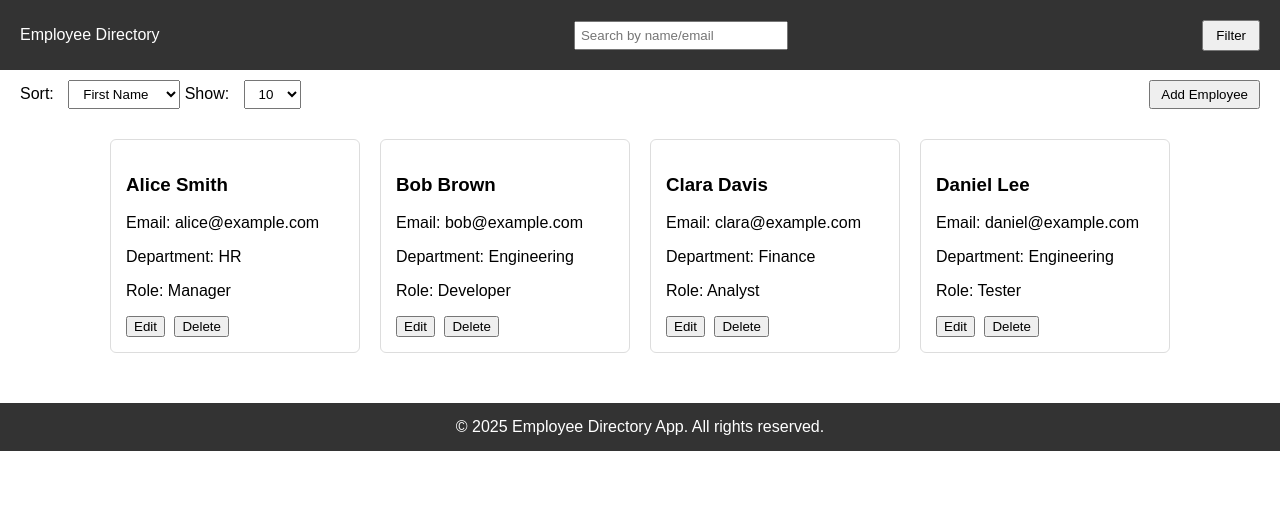
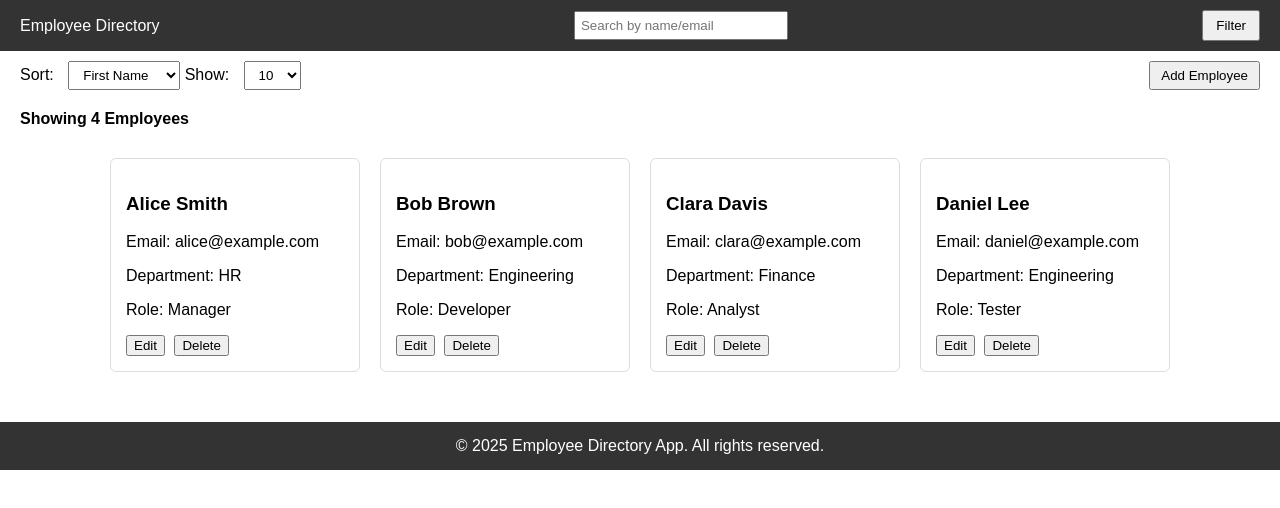
Before and after one commit to rovinpal/Employee-Directory, a plain HTML site: page output/index.html in a window 1280 px wide. Drawn offline with Linux system fonts and the light colour scheme.

Commit message:
Commit 3

```diff
--- a/css/styles.css
+++ b/css/styles.css
@@ -38,7 +38,8 @@ header button {
   padding: 10px 20px;
 }
 
-.controls select, .controls button {
+.controls select,
+.controls button {
   margin-left: 10px;
   padding: 5px 10px;
 }
@@ -51,14 +52,12 @@ header button {
   padding: 20px;
 }
 
-
 .employee-card {
   border: 1px solid #ddd;
   padding: 15px;
   border-radius: 6px;
   background: #fff;
 }
-
 
 .employee-card button {
   margin-right: 5px;
@@ -70,10 +69,16 @@ header button {
   background: #f0f0f0;
 }
 
-.form-container input, .form-container button {
+.form-container input,
+.form-container button {
   display: block;
   margin: 8px 0;
   padding: 8px;
+}
+
+.show-count {
+  padding: 10px 20px;
+  font-weight: bold;
 }
 
 footer {
@@ -93,5 +98,4 @@ footer {
     flex-direction: column;
     align-items: flex-start;
   }
-
 }
--- a/output/css/styles.css
+++ b/output/css/styles.css
@@ -10,7 +10,6 @@ header {
   background: #333;
   color: #fff;
   padding: 10px 20px;
-  height: 50px;
 }
 
 header input {
@@ -39,7 +38,8 @@ header button {
   padding: 10px 20px;
 }
 
-.controls select, .controls button {
+.controls select,
+.controls button {
   margin-left: 10px;
   padding: 5px 10px;
 }
@@ -52,14 +52,12 @@ header button {
   padding: 20px;
 }
 
-
 .employee-card {
   border: 1px solid #ddd;
   padding: 15px;
   border-radius: 6px;
   background: #fff;
 }
-
 
 .employee-card button {
   margin-right: 5px;
@@ -71,10 +69,16 @@ header button {
   background: #f0f0f0;
 }
 
-.form-container input, .form-container button {
+.form-container input,
+.form-container button {
   display: block;
   margin: 8px 0;
   padding: 8px;
+}
+
+.show-count {
+  padding: 10px 20px;
+  font-weight: bold;
 }
 
 footer {
@@ -94,5 +98,4 @@ footer {
     flex-direction: column;
     align-items: flex-start;
   }
-
 }
--- a/output/index.html
+++ b/output/index.html
@@ -3,7 +3,7 @@
 <head>
   <meta charset="UTF-8" />
   <title>Employee Directory</title>
-  <meta name="viewport" content="width=device-width" />
+  <meta name="viewport" content="width=device-width, initial-scale=1.0" />
   <link rel="stylesheet" href="css/styles.css" />
 </head>
 <body>
@@ -45,6 +45,8 @@
       <button id="addEmployeeBtn">Add Employee</button>
     </div>
   </div>
+
+  <div id="showCount" class="show-count"></div>
 
   <main id="employeeCards">
       <div class="employee-card" data-id="1">
--- a/output/js/app.js
+++ b/output/js/app.js
@@ -11,7 +11,7 @@ document.addEventListener("DOMContentLoaded", () => {
     role: card.querySelector("p:nth-of-type(3)").textContent.replace("Role: ", "")
   }));
   bindEvents();
-  updateShowCount();
+  applyFilters();
 });
 
 function render(data) {
@@ -32,7 +32,7 @@ function render(data) {
     container.appendChild(card);
   });
   bindRowEvents();
-  updateShowCount();
+  updateShowCount(data.length);
 }
 
 function bindEvents() {
@@ -42,7 +42,7 @@ function bindEvents() {
   document.getElementById("resetFilterBtn").addEventListener("click", resetFilters);
   document.getElementById("sortSelect").addEventListener("change", applyFilters);
   document.getElementById("showSelect").addEventListener("change", applyFilters);
-  document.getElementById("addEmployeeBtn").addEventListener("click", showForm);
+  document.getElementById("addEmployeeBtn").addEventListener("click", () => showForm());
   document.getElementById("employeeForm").addEventListener("submit", handleFormSubmit);
   document.getElementById("cancelFormBtn").addEventListener("click", hideForm);
   bindRowEvents();
@@ -122,11 +122,7 @@ function applyFilters() {
   const dept = document.getElementById("filterDepartment").value.toLowerCase();
   const role = document.getElementById("filterRole").value.toLowerCase();
   const sortBy = document.getElementById("sortSelect").value;
-
   const showLimit = parseInt(document.getElementById("showSelect").value);
-  const sliced = filtered.slice(0, showLimit);
-  render(sliced);
-
 
   let filtered = employees.filter(emp => {
     const fullName = `${emp.firstName} ${emp.lastName}`.toLowerCase();
@@ -138,7 +134,8 @@ function applyFilters() {
   });
 
   filtered.sort((a, b) => a[sortBy].localeCompare(b[sortBy]));
-  render(filtered);
+  const sliced = filtered.slice(0, showLimit);
+  render(sliced);
 }
 
 function resetFilters() {
@@ -148,6 +145,7 @@ function resetFilters() {
   applyFilters();
 }
 
-function updateShowCount() {
-  document.getElementById("showCount").textContent = `Showing ${employees.length} Employees`;
+function updateShowCount(count) {
+  const el = document.getElementById("showCount");
+  if (el) el.textContent = `Showing ${count} Employees`;
 }
```
Also changed, not shown: js/app.js (+8 -10 lines), 1 other file.
